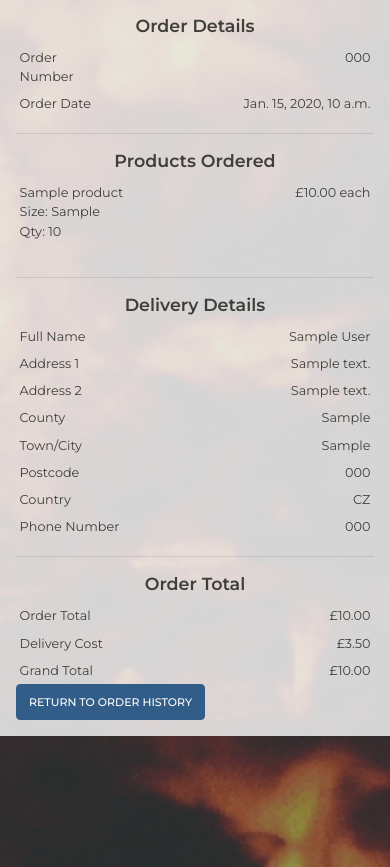
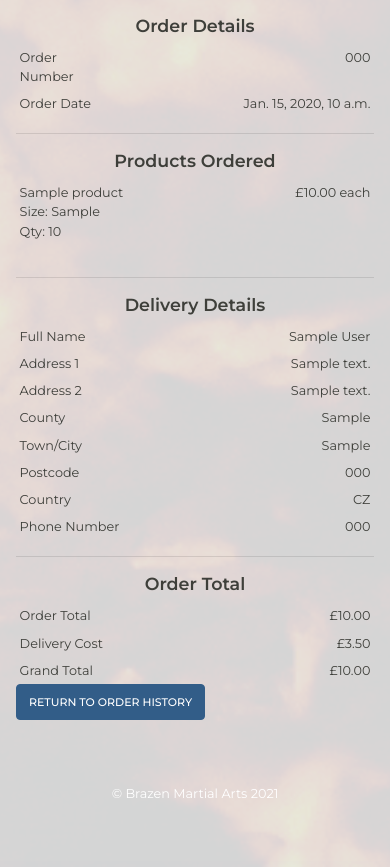
Before and after one commit to paulloy/msp4-brazen-mma, a Django app: page /profile/order_history/000 in a window 390 px wide. Shown: the part 410-1277 px from the top of the page. Run offline with Django 3.2, Linux system fonts and the light colour scheme; tables that the repository leaves empty hold one stand-in row (values such as "Sample post"); parts of the project's set-up code (start-up, migrations or seed data) failed here and were passed over; some libraries are stand-ins or nearby versions; some web fonts are replaced.

Commit message:
Footer added below block content. Some style changes made for improved responsive design

```diff
--- a/static/css/base-md.css
+++ b/static/css/base-md.css
@@ -63,7 +63,7 @@
         overflow: scroll;
     }
     #bag-sm-menu {
-        height: calc(100vh - 3rem);
+        height: calc(100vh - 5rem);
         width: 100vw;
         position: absolute;
         z-index: 10;
@@ -96,7 +96,7 @@
     }
     #side-nav {
         width: 100vw;
-        height: calc(100vh - 3rem);
+        height: calc(100vh - 5rem);
         position: absolute;
         top: 5rem;
         left: 0;
@@ -125,8 +125,6 @@
     }
     #sm-account {
         color: white;
-        overflow-y: scroll;
-        overflow-x: hidden;
     }
     #toggle-sm-account i:last-of-type {
         font-size: 1rem;
--- a/static/js/ajax.js
+++ b/static/js/ajax.js
@@ -45,7 +45,7 @@ $q.on('input', function() {
 
     $('#search-value').empty();
     $('#search-value').text(value);
-    $('#product-row').append(`<p class="text-white position-absolute p-5 w-100 text-center h3">Searching <i class="fas fa-spinner fa-pulse"></i></p>`);
+    $('#product-row').append(`<p id="searching-loader" class="text-white p-5 w-100 text-center h3">Searching <i class="fas fa-spinner fa-pulse"></i></p>`);
 
     // Display nothing if input is empty
     if (value.length > 0) {
@@ -62,34 +62,36 @@ $q.on('input', function() {
 
                     if (product.length === 0) {
                         $('#product-row').empty();
-                        $('#product-row').append(`<p class="text-white p-5 text-center">No results found. Please try searching for something else.</p>`);
+                        $('#product-row').append(`<p class="text-white text-paragraph p-5 text-center">No results found. Please try searching for something else.</p>`);
                         $('#view-full-results').empty();
                     } else {
                         $('#view-full-results').empty();
-                        $('#view-full-results').append(`<p class="text-white p-5"><a class="float-right h3" href="/products/?q=${value}">View full results?</a></p>`);
+                        $('#view-full-results').append(`<p class="text-white p-5"><a class="float-right btn btn-primary" href="/products/?q=${value}">View full results?</a></p>`);
                         $('#product-row').empty();
                         var column;
                         for (var i=0; i<4; i++) {
                             if (product[i].fields.price != product[i].fields.rrp) {
                                 column = `
-                                    <a href="${location}/products/${ product[i].pk }" class="product h-100 col-xl-3 p-2 col-lg-6 carousel-cell d-flex flex-column align-items-center">
-                                        <div class="img-container">
-                                            <img src="${ mediaPrefix }${ product[i].fields.image }" alt="${ product[i].fields.name }">
+                                    <a href="${location}/products/${ product[i].pk }" class="p-2 my-3 mx-auto product-style position-relative d-flex flex-column">
+                                        <div class="p-0 d-flex justify-content-center">
+                                            <img class="img-thumbnail" src="${ mediaPrefix }${ product[i].fields.image }" alt="${ product[i].fields.name }">
                                         </div>
-                                        <p class="my-0 py-2 text-center">${ product[i].fields.name }</p>
-                                        <div class="d-flex m-0 py-2 justify-content-between align-items-center">
-                                            <strike class="price pl-2 text-left text-muted">£${ product[i].fields.rrp }</strike>
-                                            <p class="text-right pr-2 price">£${ product[i].fields.price } <i class="fas fa-tags"></i></p>
+                                        <strong class="my-0 py-2 text-center text-black">${ product[i].fields.name }</strong>
+                                        <div class="position-absolute d-flex justify-content-center w-100 p-3">
+                                            <p class="mx-2 d-inline-block bold my-0 text-danger">£${ product[i].fields.price } <i class="fas fa-tags"></i></p>
+                                            <p class="mr-2 d-inline-block bold my-0 text-muted strike-through">£${ product[i].fields.rrp }</p>
                                         </div>
                                     </a>`;
                                 } else {
                                     column = `
-                                        <a href="${location}/products/${ product[i].pk }" class="product p-2 h-100 col-xl-3 col-lg-6 carousel-cell d-flex flex-column align-items-center">
-                                            <div class="img-container">
-                                                <img src="${ mediaPrefix }${ product[i].fields.image }" alt="${ product[i].fields.name }">
+                                        <a href="${location}/products/${ product[i].pk }" class="p-2 my-3 mx-auto product-style position-relative d-flex flex-column">
+                                            <div class="p-0 d-flex justify-content-center">
+                                                <img class="img-thumbnail" src="${ mediaPrefix }${ product[i].fields.image }" alt="${ product[i].fields.name }">
                                             </div>
-                                            <p class="my-0 py-2">${ product[i].fields.name }</p>
-                                            <p class="my-0 mx-2 text-right py-2 price">£${ product[i].fields.price }</p>
+                                            <strong class="my-0 py-2 d-inline-block text-center text-black">${ product[i].fields.name }</strong>
+                                            <div class="position-absolute w-100 d-flex justify-content-center p-3">
+                                                <p class="mt-2 mb-0 bold text-center d-inline-block text-dark">£${ product[i].fields.price }</p>
+                                            </div>
                                         </a>`;
                                 }
                             $('#product-row').append(column);
--- a/templates/base.html
+++ b/templates/base.html
@@ -69,7 +69,7 @@
         </div>
 
             <!-- bag menu  -->
-            <div id="bag-menu" class="position-absolute px-2">
+            <div id="bag-menu" class="position-absolute pr-2 pl-3 pb-5 pt-2">
                 <a class="listitem text-center p-2 mt-2 w-100 d-block btn btn-primary" href="{% url 'view_bag' %}">View Bag</a>
                 <a class="listitem text-center p-2 mt-2 w-100 d-block btn btn-primary" href="{% url 'checkout' %}">Checkout</a>
                 <p class="text-white m-0 p-3 text-center h5"><span class="mr-4">Sub-Total</span> £{{ total }}</p>
@@ -83,12 +83,12 @@
                             </div>
                             <div class="col-9 d-flex flex-column px-3">
                                 <div class="w-100 d-flex flex-column bg-transparent">
-                                    <a href="{% url 'product_details' item.product.product_id %}" class="text-left pl-1 w-100">{{ item.product.name }}</a>
+                                    <a href="{% url 'product_details' item.product.product_id %}" class="text-left p-0 w-100">{{ item.product.name }}</a>
                                     {% if item.size != 'false' %}
                                         <p class="m-0 mt-2 w-100 text-left"><span><em class="mr-1">Size:</em> {{ item.size }}</span></p>
                                     {% endif %}
                                 </div>
-                                <div class="text-right w-100 mt-2 d-flex justify-content-between"><span><em class="mr-1">Quantity:</em> {{ item.qty }}</span>£{{ item.product.price }}</div>
+                                <div class="text-right w-100 mt-2 d-flex justify-content-between"><span><em class="mr-1">Qty:</em> {{ item.qty }}</span>£{{ item.product.price }}</div>
                             </div>
                         </div>
                     {% endfor %}
@@ -139,20 +139,20 @@
     </header>
 
     <!-- Search overlay menu -->
-    <div id="overlay-menu" class="position-fixed container-fluid m-0">
+    <div id="overlay-menu" class="position-fixed container-fluid p-0 m-0">
         <div id="search-header" class="row child">
             <h3 class="text-center w-100 p-4">Search Results for <br>"<span id="search-value"></span>"</h3>
         </div>
-        <div id="view-full-results">
+        <div id="view-full-results" class="m-0 p-0">
 
         </div>
-        <div id="product-row" class="row child">
+        <div id="product-row" class="row p-3">
 
         </div>
     </div>
 
     <!-- background image -->
-    <img id="base-img" src="../../media/misc/Burning-Coals.gif" alt="Burning Coals Background">
+    <img id="base-img" src="{% get_media_prefix %}misc/Burning-Coals.gif" alt="Burning Coals Background">
 
     <!-- small screen width header and menus -->
     {% include 'includes/base-md.html' %}
@@ -160,6 +160,9 @@
     <!-- block content -->
     <div id="block-content" class="p-0 mx-auto">
         {% block content %}{% endblock %}
+        <footer class="w-100 p-5 d-flex justify-content-center text-white text-parargraph mt-3">
+            <span class="text-center">&#169; Brazen Martial Arts 2021</span>
+        </footer>
     </div>
 
 
--- a/templates/includes/base-md.html
+++ b/templates/includes/base-md.html
@@ -41,7 +41,7 @@
             </div>
             <div class="col-9 d-flex flex-column px-3 pl-4">
                 <div class="w-100 d-flex flex-column bg-transparent">
-                    <a href="{% url 'product_details' item.product.product_id %}" class="text-left pl-1 w-100">{{ item.product.name }}</a>
+                    <a href="{% url 'product_details' item.product.product_id %}" class="text-left p-0 w-100">{{ item.product.name }}</a>
                     {% if item.size != 'false' %}
                         <p class="m-0 mt-2 w-100 text-left"><span><em class="mr-1">Size:</em> {{ item.size }}</span></p>
                     {% endif %}
@@ -70,7 +70,7 @@
 <!-- Side nav -->
 <div id="side-nav" class="d-lg-none">
     <hr class="m-0">
-    <nav id="sm-account" class="d-flex flex-column">
+    <nav id="sm-account" class="d-flex flex-column p-0">
         <ul class="list-unstyled m-0">
             <li class="text-white text-center">
                 <button id="toggle-sm-account" class="w-100 h3 p-3 text-white m-0 btn-none nav-item-hover"><i class="fas fa-user"></i> Account <i class="fas fa-chevron-down"></i></button>
```
Also changed, not shown: static/css/base.css (+52 -20 lines).
